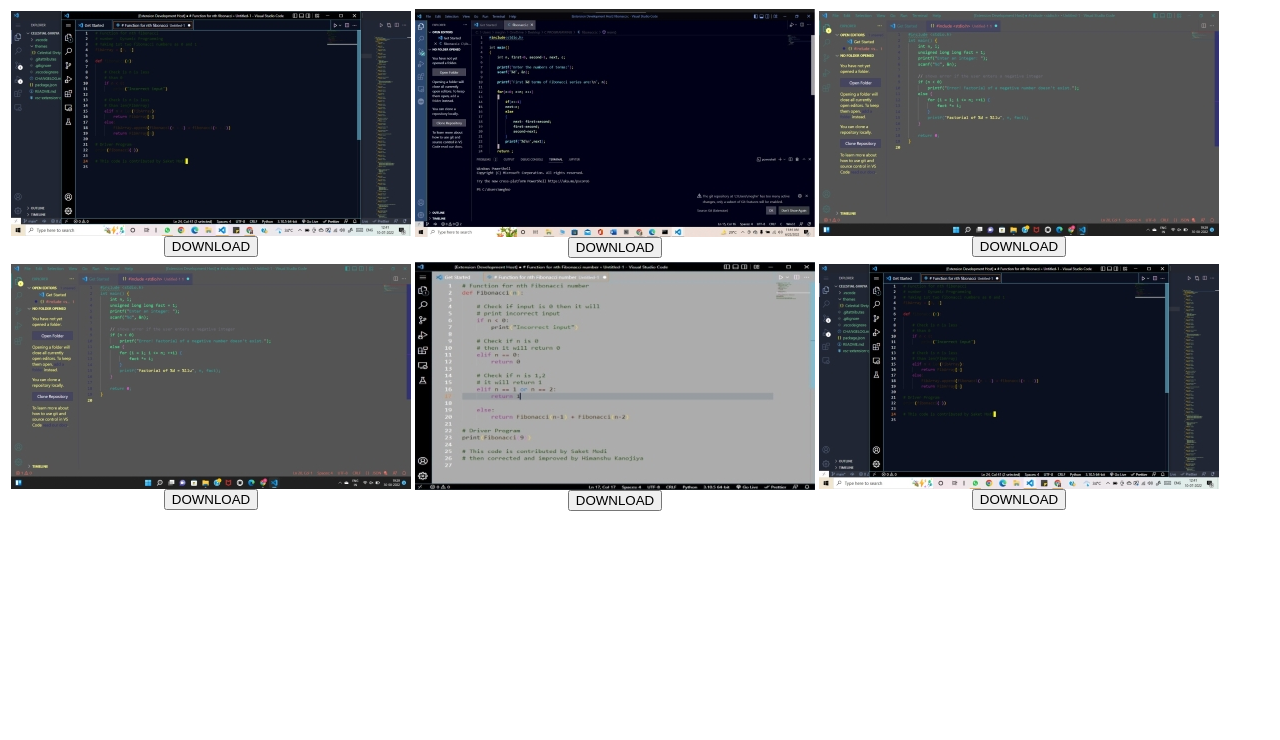
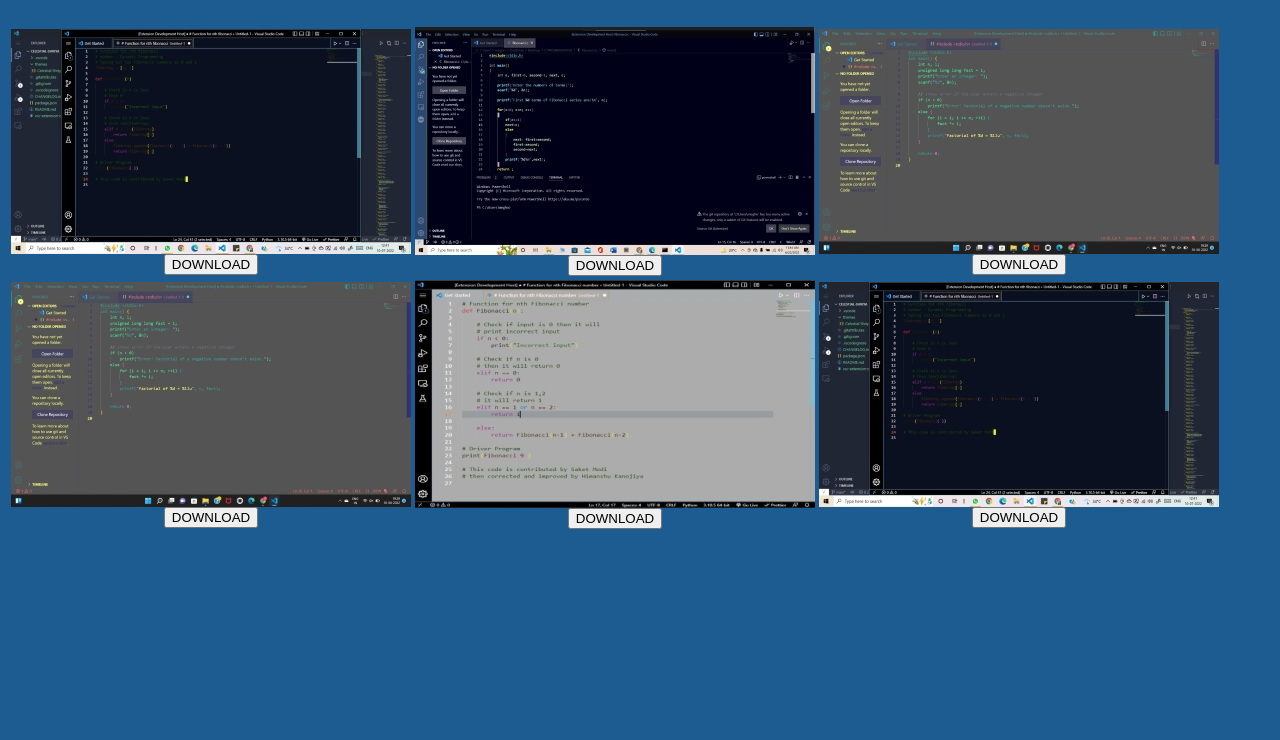
Before and after one commit to Ravenin7/Celestial-Biscuit-VSCode-Theme, a website: page cbpg/theme.html in a window 1280 px wide. Shown: the part 60-800 px from the top of the page. Drawn offline with Linux system fonts and the light colour scheme.

Commit message:
Update theme.html

```diff
--- a/cbpg/theme.html
+++ b/cbpg/theme.html
@@ -2,14 +2,15 @@
   <head>
     <link rel="stylesheet" href="theme.css">
 
-  </head>
+</head>
+<body class="background">
     <float class="homepage">
       <h1>SELECT THE THEME YOU LIKE</h1>
       <table class="theme">
           <tr>
               <td> <a src="#"><img src="theme1.jpeg" alt="this theme can't be previewed"><br><button class="button">DOWNLOAD</button></a></td>
               <td> <a src="#"><img src="theme2.jpeg" alt="this theme can't be previewed"><br><button class="button">DOWNLOAD</button></a></td>
-              <td> <a src="#"><img src="theme3.jpeg" alt="this theme can't be previewed"><br><button class="button">DOWNLOAD</button></a></td>
+              <td> <a src="#"><img src="theme3.jpeg" alt="this theme can't be previewed"><br><button class="button">DOWNLOAD</button></a></td><br>
           <tr>
               <td> <a src="#"><img src="theme3.jpeg" alt="this theme can't be previewed"><br><button class="button">DOWNLOAD</button></a></td>
               <td> <a src="#"><img src="theme5.jpeg" alt="this theme can't be previewed"><br><button class="button">DOWNLOAD</button></a></td>
@@ -19,3 +20,4 @@
       </table>
 
     </float>
+</body>
```
